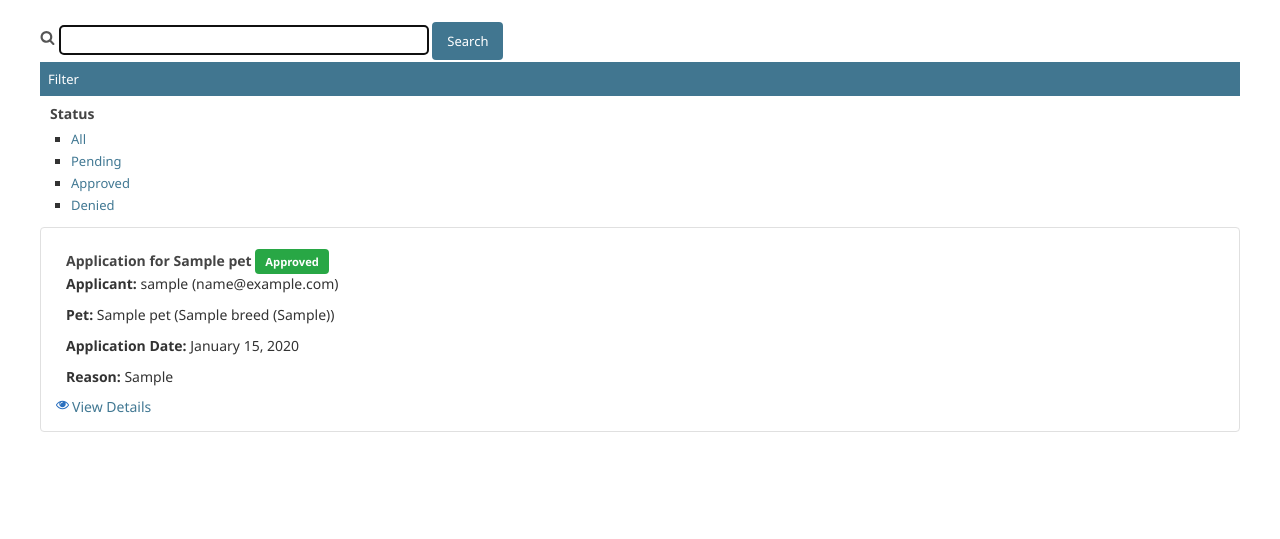
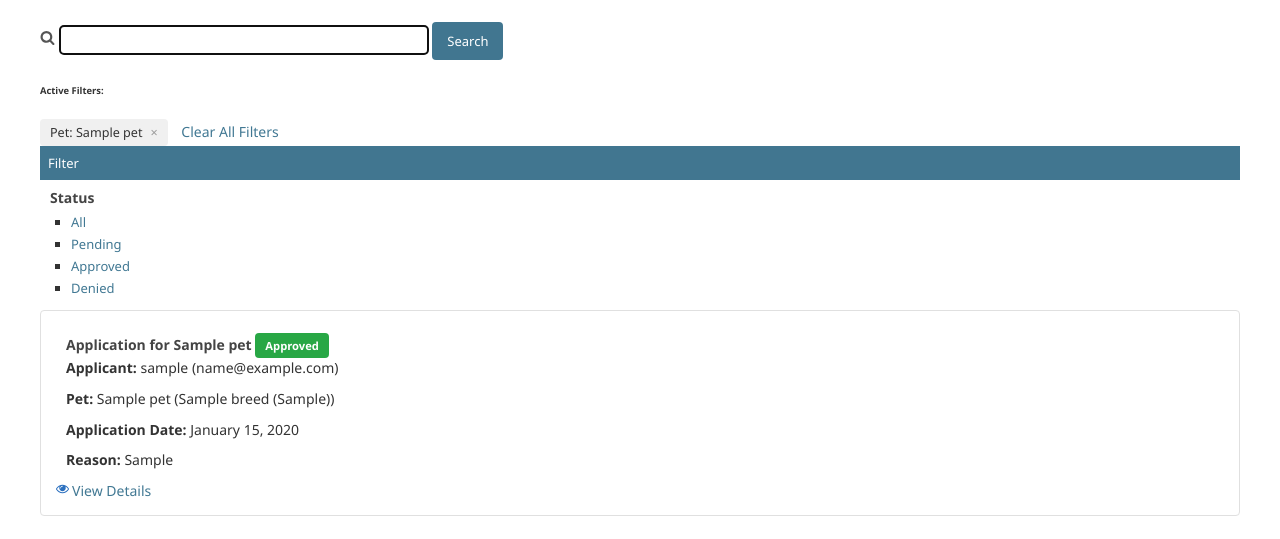
Before and after one commit to Ivanovich333/Pet-Adoption-Platform, a Django app: page /pets/applications/?pet=1 in a window 1280 px wide. Shown: the part 139-678 px from the top of the page. Run offline with Django 5.2, Linux system fonts and the light colour scheme; a user stored in the database is signed in; tables that the repository leaves empty hold one stand-in row (values such as "Sample post").

Commit message:
A button has been added for administrators to simplify the application review process.

```diff
--- a/pets/views.py
+++ b/pets/views.py
@@ -274,11 +274,15 @@ def admin_applications_list(request):
     """
     status_filter = request.GET.get('status')
     search_query = request.GET.get('q')
+    pet_filter = request.GET.get('pet')
 
     applications = AdoptionApplication.objects.all()
 
     if status_filter:
         applications = applications.filter(application_status=status_filter)
+
+    if pet_filter:
+        applications = applications.filter(pet_id=pet_filter)
 
     if search_query:
         applications = applications.filter(
@@ -304,6 +308,7 @@ def admin_applications_list(request):
         'applications': applications,
         'status_filter': status_filter,
         'search_query': search_query,
+        'pet_filter': pet_filter,
         'is_paginated': paginator.num_pages > 1,
         'page_obj': applications,
     }
--- a/templates/pets/admin_applications.html
+++ b/templates/pets/admin_applications.html
@@ -50,6 +50,22 @@
     .reject-button {
       background-color: #dc3545;
     }
+    .filter-badge {
+      margin-right: 10px;
+      padding: 5px 10px;
+      background-color: #f0f0f0;
+      border-radius: 4px;
+      font-size: 0.9em;
+      display: inline-flex;
+      align-items: center;
+    }
+    .filter-badge a {
+      margin-left: 8px;
+      color: #999;
+    }
+    .filter-badge a:hover {
+      color: #d9534f;
+    }
   </style>
 {% endblock %}
 
@@ -64,10 +80,37 @@
       <div>
         <label for="searchbar"><img src="{% static 'admin/img/search.svg' %}" alt="Search"></label>
         <input type="text" size="40" name="q" value="{{ request.GET.q }}" id="searchbar" autofocus>
+        {% if pet_filter %}<input type="hidden" name="pet" value="{{ pet_filter }}">{% endif %}
+        {% if status_filter %}<input type="hidden" name="status" value="{{ status_filter }}">{% endif %}
         <input type="submit" value="{% trans 'Search' %}">
       </div>
     </form>
   </div>
+
+  {% if pet_filter or status_filter %}
+  <div class="active-filters mt-2 mb-3">
+    <h6>Active Filters:</h6>
+    <div>
+      {% if pet_filter %}
+        {% with pet=applications.0.pet %}
+          <span class="filter-badge">
+            Pet: {{ pet.name }}
+            <a href="?{% if status_filter %}status={{ status_filter }}{% endif %}{% if search_query %}&q={{ search_query }}{% endif %}" title="Remove filter">×</a>
+          </span>
+        {% endwith %}
+      {% endif %}
+      {% if status_filter %}
+        <span class="filter-badge">
+          Status: {{ status_filter|title }}
+          <a href="?{% if pet_filter %}pet={{ pet_filter }}{% endif %}{% if search_query %}&q={{ search_query }}{% endif %}" title="Remove filter">×</a>
+        </span>
+      {% endif %}
+      {% if pet_filter or status_filter or search_query %}
+        <a href="?" class="btn btn-sm btn-outline-secondary">Clear All Filters</a>
+      {% endif %}
+    </div>
+  </div>
+  {% endif %}
 
   <div class="results">
     <div class="filters">
@@ -75,10 +118,10 @@
       <div>
         <h3>Status</h3>
         <ul>
-          <li{% if not status_filter %} class="selected"{% endif %}><a href="?">All</a></li>
-          <li{% if status_filter == 'pending' %} class="selected"{% endif %}><a href="?status=pending">Pending</a></li>
-          <li{% if status_filter == 'approved' %} class="selected"{% endif %}><a href="?status=approved">Approved</a></li>
-          <li{% if status_filter == 'denied' %} class="selected"{% endif %}><a href="?status=denied">Denied</a></li>
+          <li{% if not status_filter %} class="selected"{% endif %}><a href="?{% if pet_filter %}pet={{ pet_filter }}{% endif %}">All</a></li>
+          <li{% if status_filter == 'pending' %} class="selected"{% endif %}><a href="?status=pending{% if pet_filter %}&pet={{ pet_filter }}{% endif %}">Pending</a></li>
+          <li{% if status_filter == 'approved' %} class="selected"{% endif %}><a href="?status=approved{% if pet_filter %}&pet={{ pet_filter }}{% endif %}">Approved</a></li>
+          <li{% if status_filter == 'denied' %} class="selected"{% endif %}><a href="?status=denied{% if pet_filter %}&pet={{ pet_filter }}{% endif %}">Denied</a></li>
         </ul>
       </div>
     </div>
@@ -119,8 +162,8 @@
           <div class="pagination">
             <span class="step-links">
               {% if page_obj.has_previous %}
-                <a href="?page=1">&laquo; first</a>
-                <a href="?page={{ page_obj.previous_page_number }}">previous</a>
+                <a href="?page=1{% if status_filter %}&status={{ status_filter }}{% endif %}{% if pet_filter %}&pet={{ pet_filter }}{% endif %}{% if search_query %}&q={{ search_query }}{% endif %}">&laquo; first</a>
+                <a href="?page={{ page_obj.previous_page_number }}{% if status_filter %}&status={{ status_filter }}{% endif %}{% if pet_filter %}&pet={{ pet_filter }}{% endif %}{% if search_query %}&q={{ search_query }}{% endif %}">previous</a>
               {% endif %}
 
               <span class="current">
@@ -128,8 +171,8 @@
               </span>
 
               {% if page_obj.has_next %}
-                <a href="?page={{ page_obj.next_page_number }}">next</a>
-                <a href="?page={{ page_obj.paginator.num_pages }}">last &raquo;</a>
+                <a href="?page={{ page_obj.next_page_number }}{% if status_filter %}&status={{ status_filter }}{% endif %}{% if pet_filter %}&pet={{ pet_filter }}{% endif %}{% if search_query %}&q={{ search_query }}{% endif %}">next</a>
+                <a href="?page={{ page_obj.paginator.num_pages }}{% if status_filter %}&status={{ status_filter }}{% endif %}{% if pet_filter %}&pet={{ pet_filter }}{% endif %}{% if search_query %}&q={{ search_query }}{% endif %}">last &raquo;</a>
               {% endif %}
             </span>
           </div>
```
Also changed, not shown: templates/base.html (+7 -0 lines), templates/pets/pet_detail.html (+59 -8 lines).
